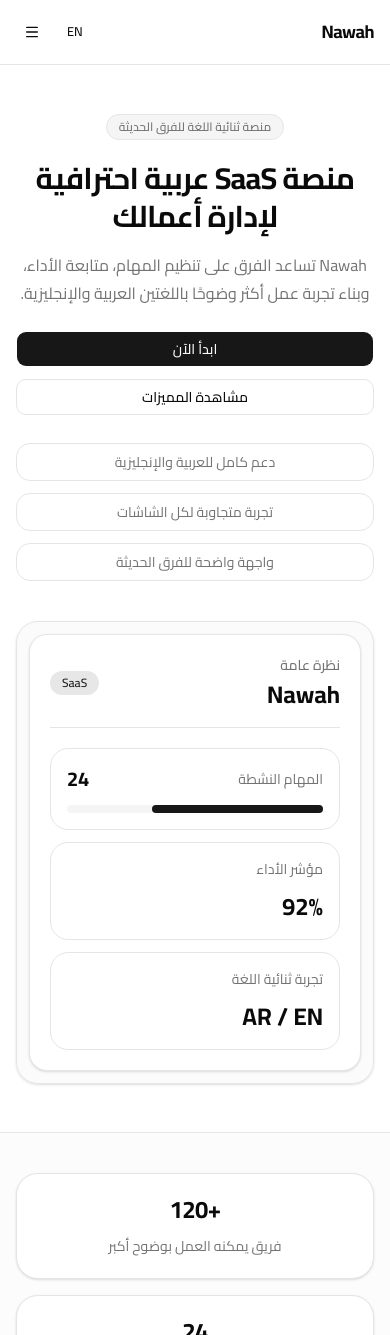
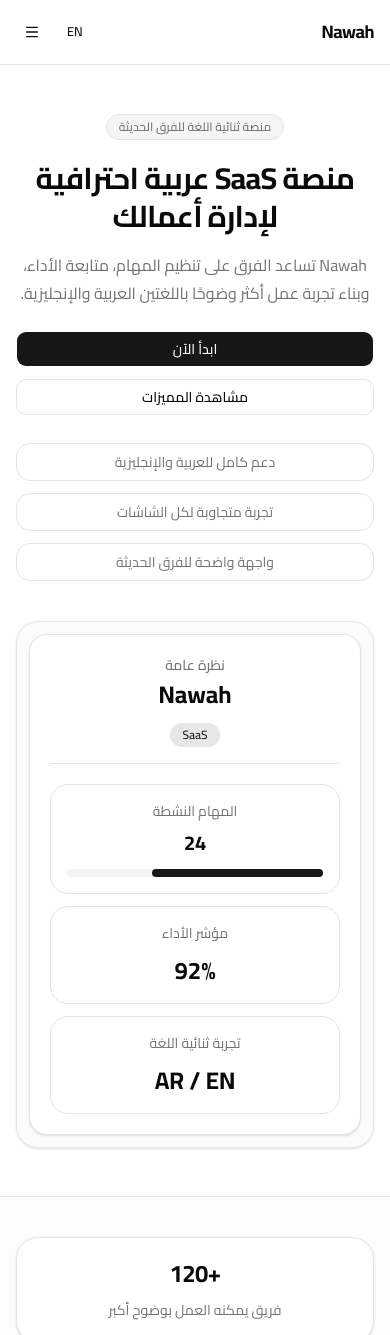
Before and after one commit to AmeenFlow/nawah-saas-dashboard, a Next.js app: page /ar in a window 390 px wide. Shown: the top 1335 px of the page. Built offline with nearby package versions, Linux system fonts and the light colour scheme.

Commit message:
Centering the text in the Overview column

```diff
--- a/src/components/sections/hero-section.tsx
+++ b/src/components/sections/hero-section.tsx
@@ -67,8 +67,8 @@
                 </div>
 
                 <div className="rounded-3xl border bg-muted/40 p-3 shadow-sm">
-                    <div className="rounded-2xl border bg-background p-5 shadow-sm">
-                        <div className="flex items-center justify-between border-b pb-4">
+                    <div className="rounded-2xl border bg-background p-5 text-center shadow-sm sm:text-start">
+                        <div className="flex flex-col items-center gap-3 border-b pb-4 sm:flex-row sm:justify-between">
                             <div>
                                 <p className="text-sm font-medium text-muted-foreground">
                                     {preview.title}
@@ -83,7 +83,7 @@
 
                         <div className="mt-5 grid gap-3">
                             <div className="rounded-2xl border p-4">
-                                <div className="flex items-center justify-between">
+                                <div className="flex flex-col items-center gap-2 sm:flex-row sm:justify-between">
                                     <p className="text-sm text-muted-foreground">
                                         {preview.tasks}
                                     </p>
```
